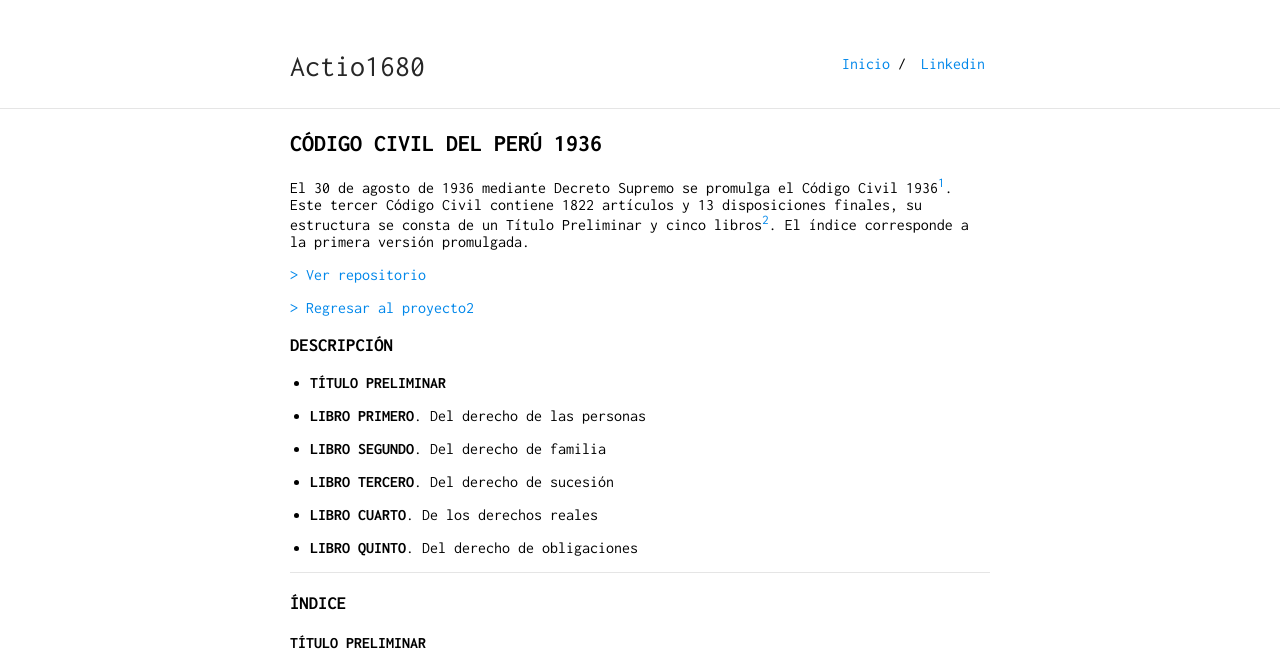
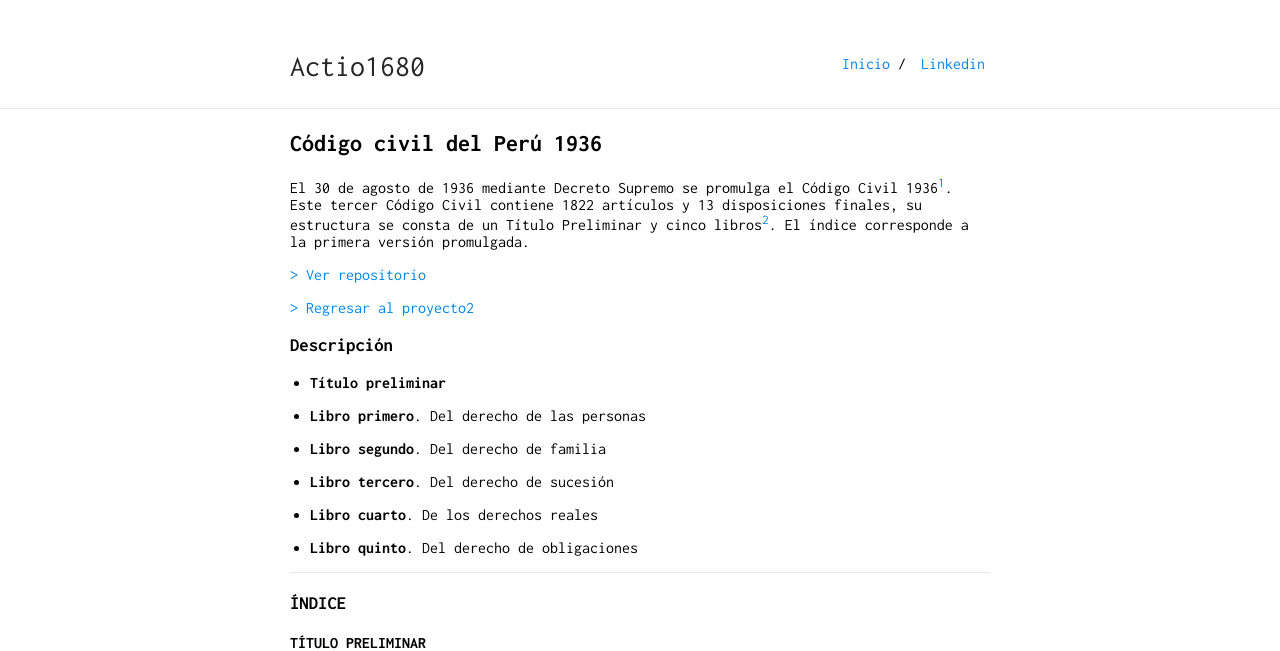
Before and after one commit to actio1680/actio1680.github.io, a Jekyll site: the page built from proyecto2/cc1936.md, in a window 1280 px wide and 900 px high. Shown: the top 651 px of the window. Built offline with Jekyll 4.4.1, drawn with Linux system fonts in a browser that asks for light colours; our own code applies the rules of GitHub Pages for plain Markdown files.

Commit message:
Update cc1936.md

```diff
--- a/proyecto2/cc1936.md
+++ b/proyecto2/cc1936.md
@@ -1,7 +1,7 @@
 ---
 layout: default
 ---
-##  CÓDIGO CIVIL DEL PERÚ 1936
+##  Código civil del Perú 1936
 El 30 de agosto de 1936 mediante Decreto Supremo se promulga el Código Civil 1936[^1]. Este tercer Código Civil contiene 1822 artículos y 13 disposiciones finales, su estructura se consta de un Título Preliminar y cinco libros[^2]. El índice corresponde a la primera versión promulgada.
 
 [> Ver repositorio](https://github.com/actio1680/Cuerpos-legales-Peru/tree/main/Codigo-Civil/1936)
@@ -9,19 +9,19 @@ El 30 de agosto de 1936 mediante Decreto Supremo se promulga el Código Civil 19
 [> Regresar al proyecto2](https://actio1680.github.io/proyecto2/presentacion2)
 
 
-### DESCRIPCIÓN
+### Descripción
 
-- **TÍTULO PRELIMINAR**
+- **Título preliminar**
 
-- **LIBRO PRIMERO**. Del derecho de las personas
+- **Libro primero**. Del derecho de las personas
 
-- **LIBRO SEGUNDO**. Del derecho de familia
+- **Libro segundo**. Del derecho de familia
 
-- **LIBRO TERCERO**. Del derecho de sucesión
+- **Libro tercero**. Del derecho de sucesión
 
-- **LIBRO CUARTO**. De los derechos reales
+- **Libro cuarto**. De los derechos reales
 
-- **LIBRO QUINTO**. Del derecho de obligaciones
+- **Libro quinto**. Del derecho de obligaciones
 
 ---
 ### ÍNDICE
```
